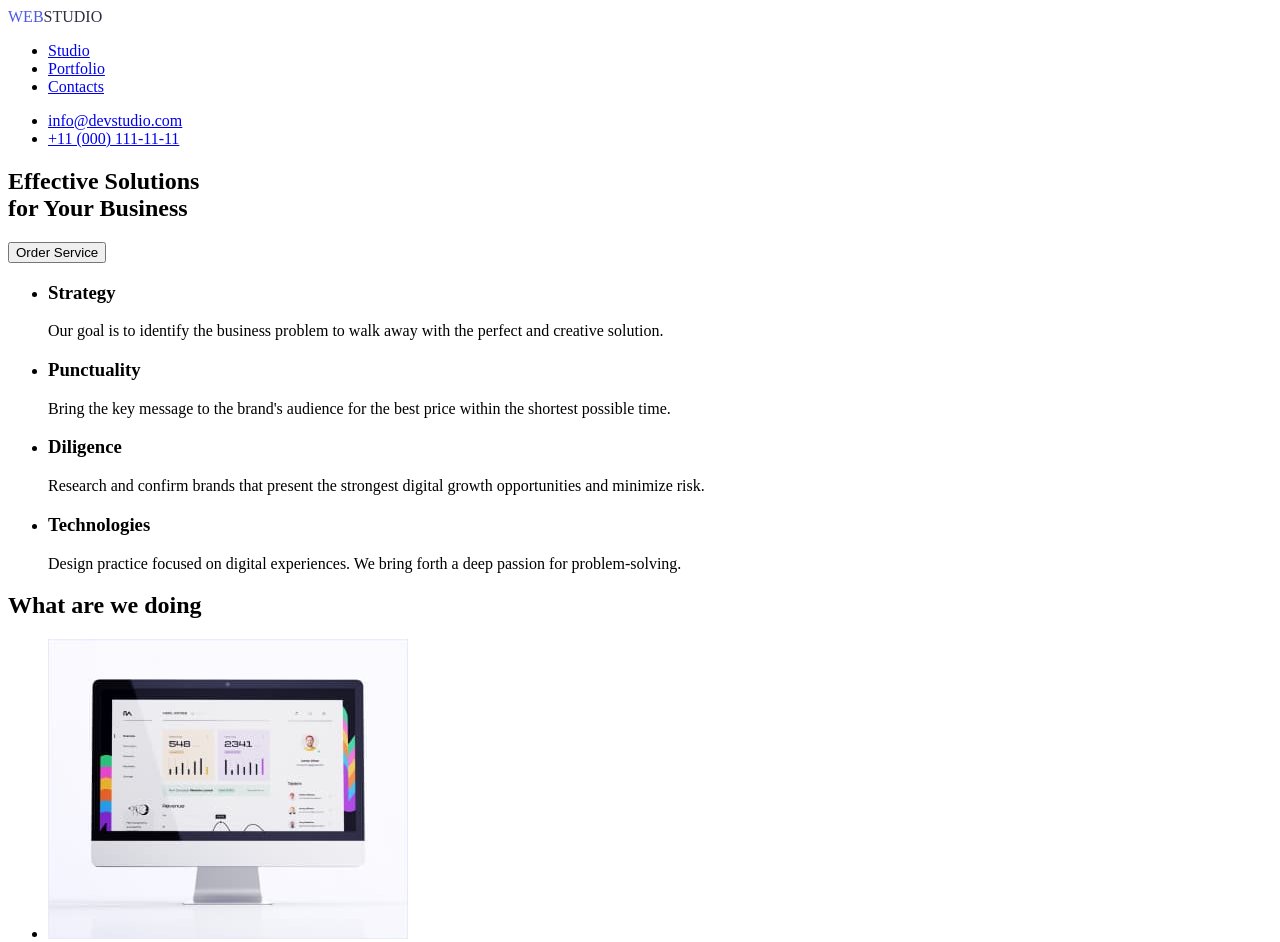
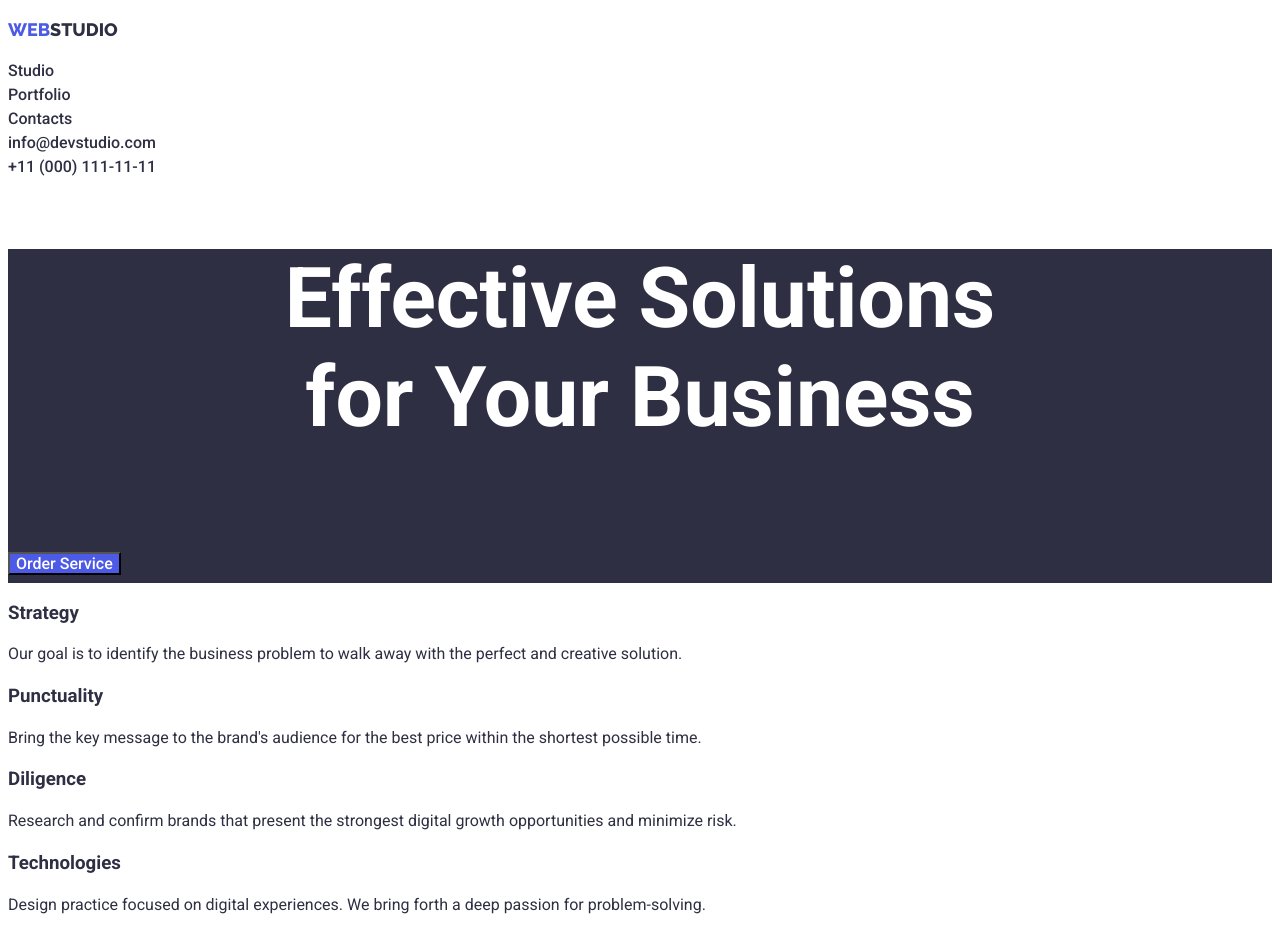
Before and after one commit to nathanvalones/goit-markup-hw-02, a plain HTML site: page index.html in a window 1280 px wide. Shown: the top 942 px of the page. Drawn offline with Linux system fonts and the light colour scheme.

Commit message:
third commit

```diff
--- a/css/styles.css
+++ b/css/styles.css
@@ -1,8 +1,100 @@
+:root {
+    --IRIS: #4D5AE5;
+    --NAVY-BLUE: #2E2F42;
+    --WHITE: #FFF;
+    --CLOUD: #F4F4FD;
+}
+
+body {
+    font-family: 'Roboto', sans-serif;
+    color: var(--NAVY-BLUE);
+}
+
+p {
+    font-family: Roboto;
+    font-size: 16px;
+    line-height: 150%
+}
+
 .logo {
     text-decoration: none;
-    color: #2E2F42;
+    color: var(--NAVY-BLUE);
+    text-transform: uppercase;
+    font-family: Raleway;
+    font-size: 18px;
+    font-style: normal;
+    font-weight: 800;
+    line-height: 116.667%;
 }
 
 .logo span {
-    color: #4D5AE5;
+    color: var(--IRIS);
+    font-family: Raleway;
+    font-size: 18px;
+    font-style: normal;
+    font-weight: 800;
+    line-height: 116.667%;
 }
+
+.menu a {
+    text-decoration: none;
+    font-family: Roboto;
+    font-size: 16px;
+    font-style: normal;
+    font-weight: 500;
+    color: var(--NAVY-BLUE);
+    line-height: 150%;
+    padding: 0;
+    margin: 0;
+}
+
+.menu a:hover {
+    color:var(--IRIS);
+}
+
+ul {
+    list-style-type: none;
+    padding-left: 0;
+    margin: 0;
+}
+
+.hero {
+    background-color: var(--NAVY-BLUE);
+    color: var(--WHITE);
+    font-family: Roboto;
+    font-size: 56px;
+    font-style: normal;
+    font-weight: 700;
+}
+
+.hero h1{
+    text-align: center;
+}
+
+button {
+    background-color: var(--IRIS);
+    color: var(--WHITE);
+    font-family: Roboto;
+    font-size: 16px;
+    font-style: normal;
+    font-weight: 500;
+    line-height: 107.143%;
+}
+
+h2 {
+    text-align: center;
+    font-family: Roboto;
+    font-size: 36px;
+    font-style: normal;
+    font-weight: 700;
+    line-height: 111.111%;
+}
+
+footer {
+    color: var(--CLOUD);
+    background-color: var(--NAVY-BLUE);
+}
+
+footer .logo a{
+    color: var(--CLOUD);
+}
--- a/index.html
+++ b/index.html
@@ -16,9 +16,9 @@
         <header>
             <!-- LOGO -->
             <nav>
-            <a href="WEBSTUDIO" class="logo"><span>WEB</span>STUDIO</a>
+                <h3><a href="WEBSTUDIO" class="logo"><span>WEB</span>STUDIO</a></h3>
                 <!-- Menu Links -->
-                <ul class="menu links">
+                <ul class="menu">
                     <li>
                         <a href="Studio" class="menu-studio">Studio</a>
                     </li>
@@ -33,7 +33,7 @@
                 </ul>
             </nav>
             <!-- Contacts -->
-            <ul class="menu links">
+            <ul class="menu">
                 <li>
                     <a href="mailto:info@devstudio.com" class="menu-mail">info@devstudio.com</a>
                 </li>
@@ -42,7 +42,7 @@
             </ul>
         </header>
 
-<!-- Main Content -->
+        <!-- Main Content -->
         <main>
             <!-- Hero Section -->
             <section class="hero">
@@ -139,9 +139,9 @@
             </section>
         </main>
 
- <!-- Foot -->
+        <!-- Foot -->
         <footer>
-                <a href="WEBSTUDIO" class="logo"><span>WEB</span>STUDIO</a>
+                <h3><a href="WEBSTUDIO" class="logo"><span>WEB</span>STUDIO</a></h3>
                 <p>
                     Increase the flow of customers and <br>
                     sales for your business with digital <br>
```
